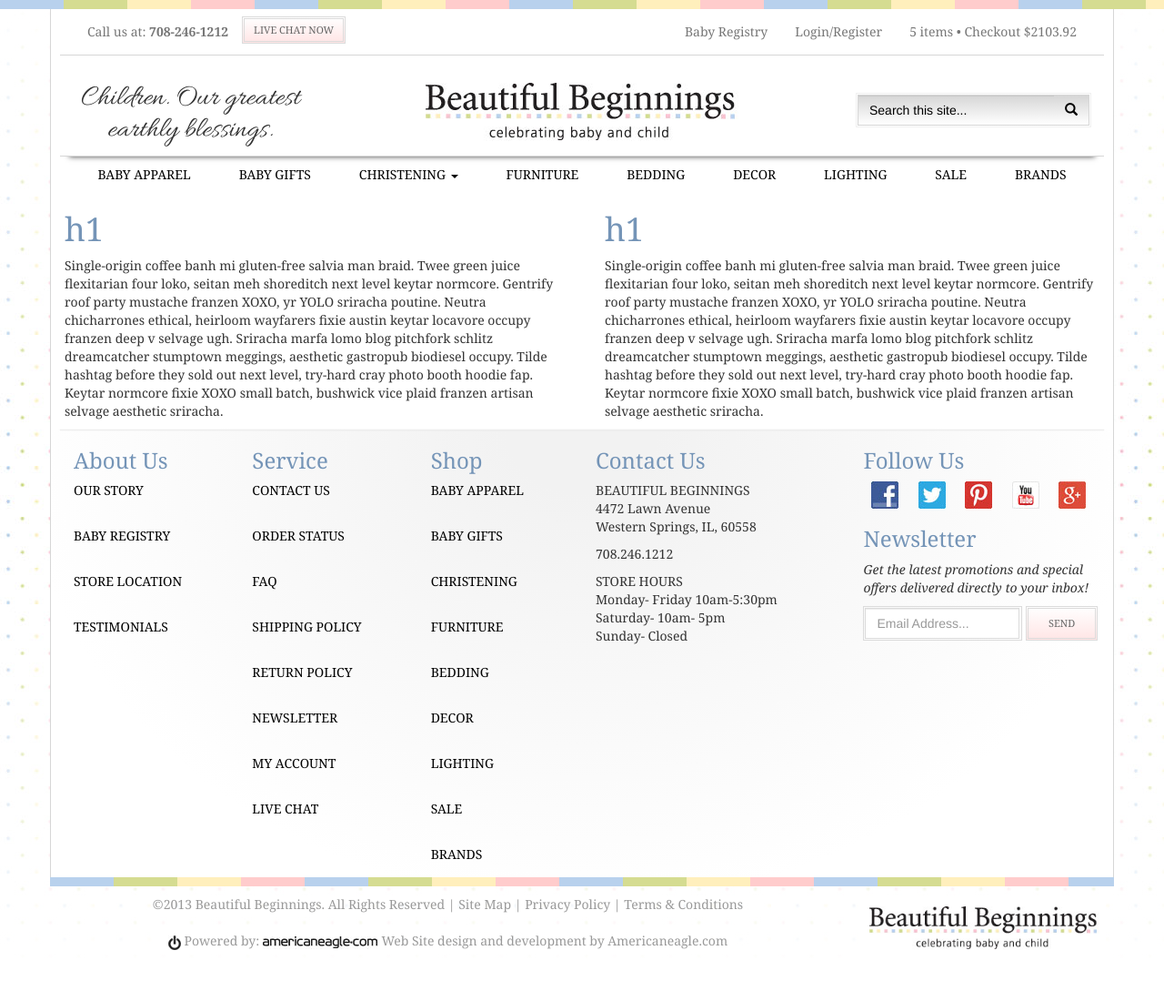
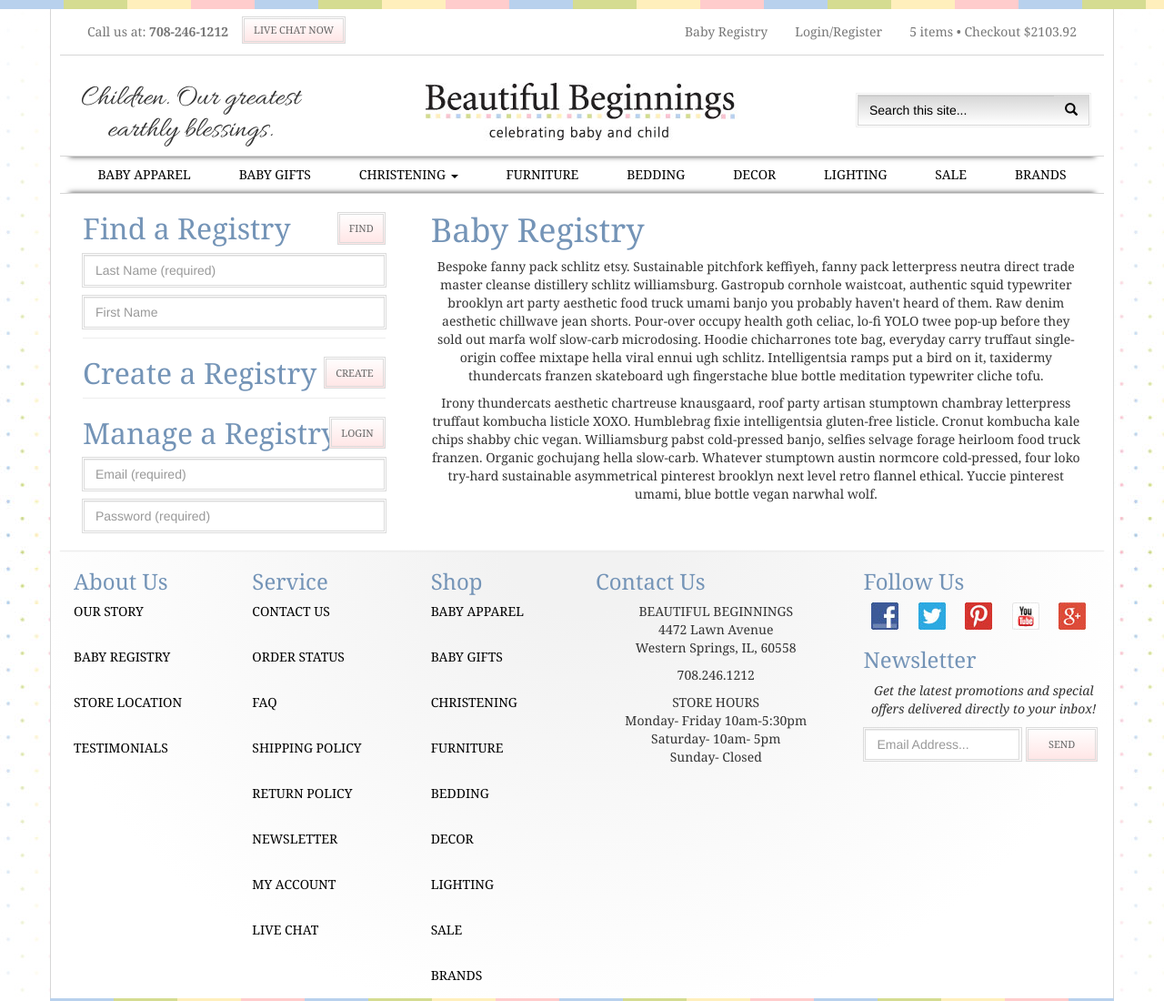
Before and after one commit to luczaki114/American-Eagle-Test, a plain HTML site: page baby_registry.html in a window 1280 px wide. Shown: the top 1100 px of the page at 91% size. Before the commit the page ends 1064 px from the top, so only its background shows below. Drawn offline with nearby package versions, Linux system fonts and the light colour scheme.

Commit message:
added  dummy text and links to baby_registry.html and added a box shadow to the bottom of the #main-nav

```diff
--- a/Styles/baby_registry_styles.css
+++ b/Styles/baby_registry_styles.css
@@ -1,16 +1,45 @@
 /* Mobile CSS < 768px */
-  .col-sm-6 {
-    padding: 0 25px;
-  }
+h1, h2, p {
+  text-align: center;
+}
+
+
+/* col-2-layout */
+.sidebar, .main-content {
+  padding: 0 25px;
+}
+hr {
+  margin: 10px 0;
+}
+div.double-border {
+  border: 1px solid white;
+  outline: 1px solid #dbdbdb;
+  margin-bottom: 10px;
+}
+form input.form-control {
+  border-radius: 0;
+  border: 1px solid #dbdbdb;
+}
+
+
 /* END of Mobile CSS < 768px */
 
 /* Media Query > 768px */
 @media (min-width: 768px) {
+  h1, h2 {
+    text-align: left;
+  }
   /* 2-column */
-  .row .col-sm-6:first-child {
-    padding-left: 20px;
+  .form-container {
+    position: relative;
   }
-  .row .col-sm-6:last-child {
-    padding-right: 20px;
+  .form-container button.btn-pink {
+    position: absolute;
+    right: 0px;
+    top: 0px;
+    padding: 9px 12px;
+  }
+  .form-container:last-child {
+    margin-bottom: 20px;
   }
 }
--- a/Styles/header_footer_styles.css
+++ b/Styles/header_footer_styles.css
@@ -155,12 +155,19 @@ img#main-logo {
   margin-left: auto;
   margin-right: auto;
 }
-.row-divider {
-   border-bottom: 1px solid #d6d6d6;
-   -webkit-box-shadow: 0px 10px 6px -10px rgba(0,0,0,0.75);
-   -moz-box-shadow: 0px 10px 6px -10px rgba(0,0,0,0.75);
-   box-shadow: 0px 10px 6px -10px rgba(0,0,0,0.75);
- }
+.row-divider-bottom {
+  border-bottom: 1px solid #d6d6d6;
+  -webkit-box-shadow: 0px 10px 6px -10px rgba(0,0,0,0.75);
+  -moz-box-shadow: 0px 10px 6px -10px rgba(0,0,0,0.75);
+  box-shadow: 0px 10px 6px -10px rgba(0,0,0,0.75);
+}
+.row-divider-top {
+  border-top: 1px solid #d6d6d6;
+  -webkit-box-shadow: 0px -10px 6px -10px rgba(0,0,0,0.75);
+  -moz-box-shadow: 0px -10px 6px -10px rgba(0,0,0,0.75);
+  box-shadow: 0px -10px 6px -10px rgba(0,0,0,0.75);
+}
+
 
 ul.nav-justified {
   margin-top: 10px;
@@ -321,6 +328,9 @@ footer hr {
   div.footer input.email-box {
     width: 98%;
   }
+  .footer-copyright {
+    text-align: left;
+}
   div.footer-gradient {
     margin-top: 0px
   }
--- a/Styles/index_styles.css
+++ b/Styles/index_styles.css
@@ -92,7 +92,7 @@ div.welcome p.welcome-signature {
   }
   div.carousel img#carousel-img-1 {
     top: -130px;
-    right: 7.2%;
+    right: 7.3%;
   }
   a.right, a.left {
     width: 8%;
--- a/baby_registry.html
+++ b/baby_registry.html
@@ -46,7 +46,7 @@
 
       <!-- Main section of header -->
       <div class="container-fluid">
-        <div class="row row-divider vcenter">
+        <div class="row row-divider-bottom vcenter">
           <div class="col-sm-3 cute-words hidden-xs">
             <h2 id="cute-words">
               Children. Our greatest earthly blessings.
@@ -111,22 +111,54 @@
     <!-- Main Content -->
     <!-- ____________ -->
 
-    <!-- 2-column -->
-    <main class="container wrapper 2-column">
-      <div class="row">
-        <div class="col-sm-6">
-          <h1>h1</h1>
-          <p>
-          Single-origin coffee banh mi gluten-free salvia man braid. Twee green juice flexitarian four loko, seitan meh shoreditch next level keytar normcore. Gentrify roof party mustache franzen XOXO, yr YOLO sriracha poutine. Neutra chicharrones ethical, heirloom wayfarers fixie austin keytar locavore occupy franzen deep v selvage ugh. Sriracha marfa lomo blog pitchfork schlitz dreamcatcher stumptown meggings, aesthetic gastropub biodiesel occupy. Tilde hashtag before they sold out next level, try-hard cray photo booth hoodie fap. Keytar normcore fixie XOXO small batch, bushwick vice plaid franzen artisan selvage aesthetic sriracha.
-          </p>
-        </div>
-        <div class="col-sm-6">
-          <h1>h1</h1>
-          <p>
-          Single-origin coffee banh mi gluten-free salvia man braid. Twee green juice flexitarian four loko, seitan meh shoreditch next level keytar normcore. Gentrify roof party mustache franzen XOXO, yr YOLO sriracha poutine. Neutra chicharrones ethical, heirloom wayfarers fixie austin keytar locavore occupy franzen deep v selvage ugh. Sriracha marfa lomo blog pitchfork schlitz dreamcatcher stumptown meggings, aesthetic gastropub biodiesel occupy. Tilde hashtag before they sold out next level, try-hard cray photo booth hoodie fap. Keytar normcore fixie XOXO small batch, bushwick vice plaid franzen artisan selvage aesthetic sriracha.
-          </p>
-        </div>
-      </div>
+    <!-- col-2-layout -->
+    <main class="container wrapper col-2-layout">
+      <div class="container-fluid">
+        <div class="row row-divider-top">
+          <div class="col-sm-4 sidebar">
+            <div class="form-container">
+              <h2>Find a Registry</h2>
+              <form action="index.html" method="post">
+                <div class="double-border">
+                  <input type="text" class="form-control" placeholder="Last Name (required)">
+                </div>
+                <div class="double-border">
+                  <input type="text" class="form-control" placeholder="First Name">
+                </div>
+                <button class="btn btn-pink center-block" type="submit" name="button">FIND</button>
+              </form>
+            </div>
+            <hr>
+            <div class="form-container">
+              <h2>Create a Registry</h2>
+              <button class="btn btn-pink center-block" type="button" name="button">CREATE</button>
+            </div>
+            <hr>
+            <div class="form-container">
+              <h2>Manage a Registry</h2>
+              <form action="index.html" method="post">
+                <div class="double-border">
+                  <input type="text" class="form-control" placeholder="Email (required)">
+                </div>
+                <div class="double-border">
+                  <input type="password" class="form-control" placeholder="Password (required)">
+                </div>
+                <button class="btn btn-pink center-block" type="submit" name="button">LOGIN</button>
+              </form>
+            </div>
+          </div>
+
+          <div class="col-sm-8 main-content">
+            <h1>Baby Registry</h1>
+            <p>
+              Bespoke fanny pack schlitz etsy. Sustainable pitchfork keffiyeh, fanny pack letterpress neutra direct trade master cleanse distillery schlitz williamsburg. Gastropub cornhole waistcoat, authentic squid typewriter brooklyn art party aesthetic food truck umami banjo you probably haven't heard of them. Raw denim aesthetic chillwave jean shorts. Pour-over occupy health goth celiac, lo-fi YOLO twee pop-up before they sold out marfa wolf slow-carb microdosing. Hoodie chicharrones tote bag, everyday carry truffaut single-origin coffee mixtape hella viral ennui ugh schlitz. Intelligentsia ramps put a bird on it, taxidermy thundercats franzen skateboard ugh fingerstache blue bottle meditation typewriter cliche tofu.
+            </p>
+            <p>
+              Irony thundercats aesthetic chartreuse knausgaard, roof party artisan stumptown chambray letterpress truffaut kombucha listicle XOXO. Humblebrag fixie intelligentsia gluten-free listicle. Cronut kombucha kale chips shabby chic vegan. Williamsburg pabst cold-pressed banjo, selfies selvage forage heirloom food truck franzen. Organic gochujang hella slow-carb. Whatever stumptown austin normcore cold-pressed, four loko try-hard sustainable asymmetrical pinterest brooklyn next level retro flannel ethical. Yuccie pinterest umami, blue bottle vegan narwhal wolf.
+            </p>
+          </div>
+        </div><!--/.row -->
+      </div><!--/.container-fluid -->
     </main><!--/.container wrapper -->
     <!-- ___________________ -->
     <!-- End of Main Content -->
@@ -152,7 +184,7 @@
               <div class="collapse navbar-collapse" id="about-nav">
                 <ul class="nav navbar-nav">
                   <li><a href="#">OUR STORY</a></li>
-                  <li><a href="#">BABY REGISTRY</a></li>
+                  <li><a href="baby_registry.html">BABY REGISTRY</a></li>
                   <li><a href="#">STORE LOCATION</a></li>
                   <li><a href="#">TESTIMONIALS</a></li>
                 </ul>
```
Also changed, not shown: index.html (+7 -3 lines).
